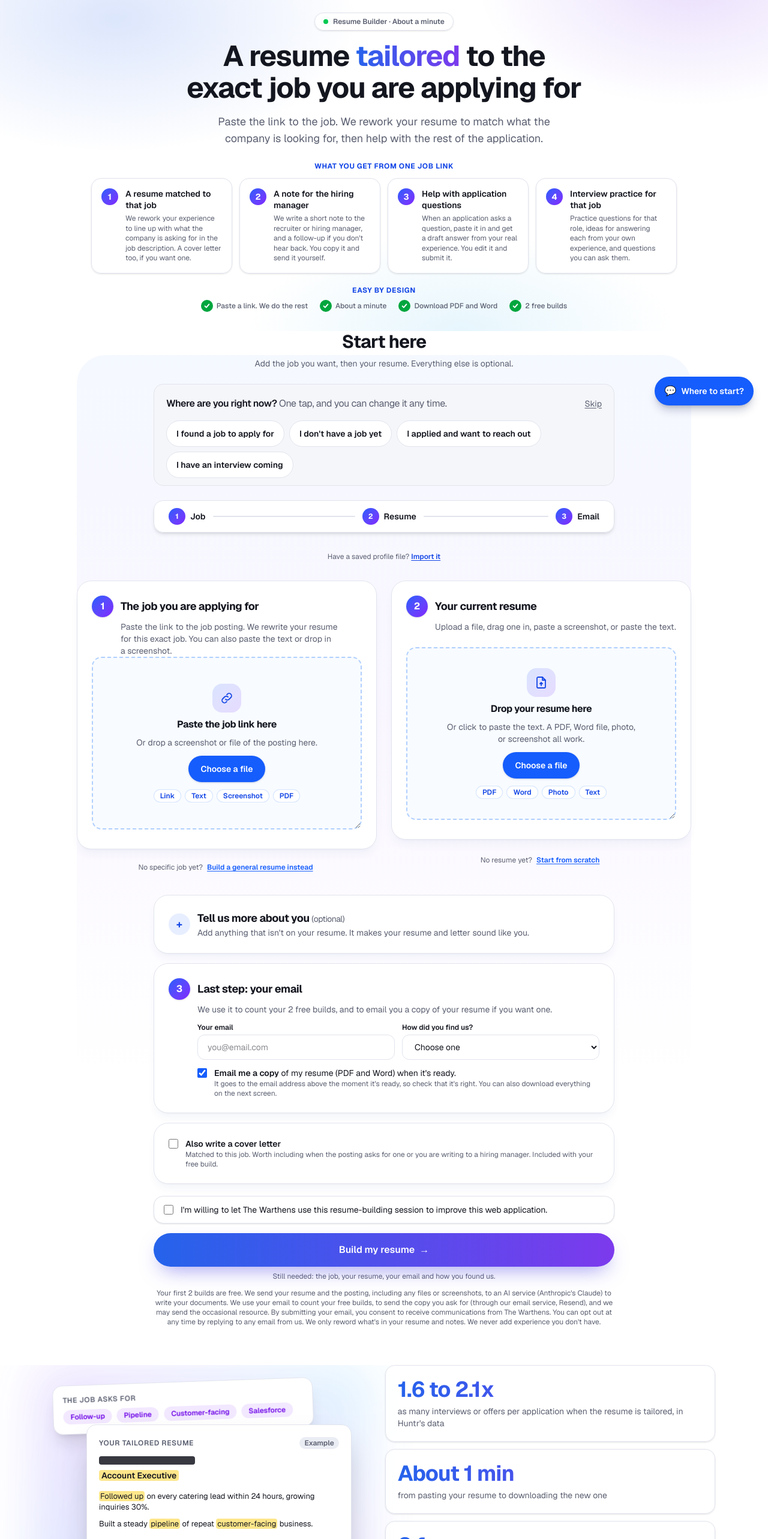
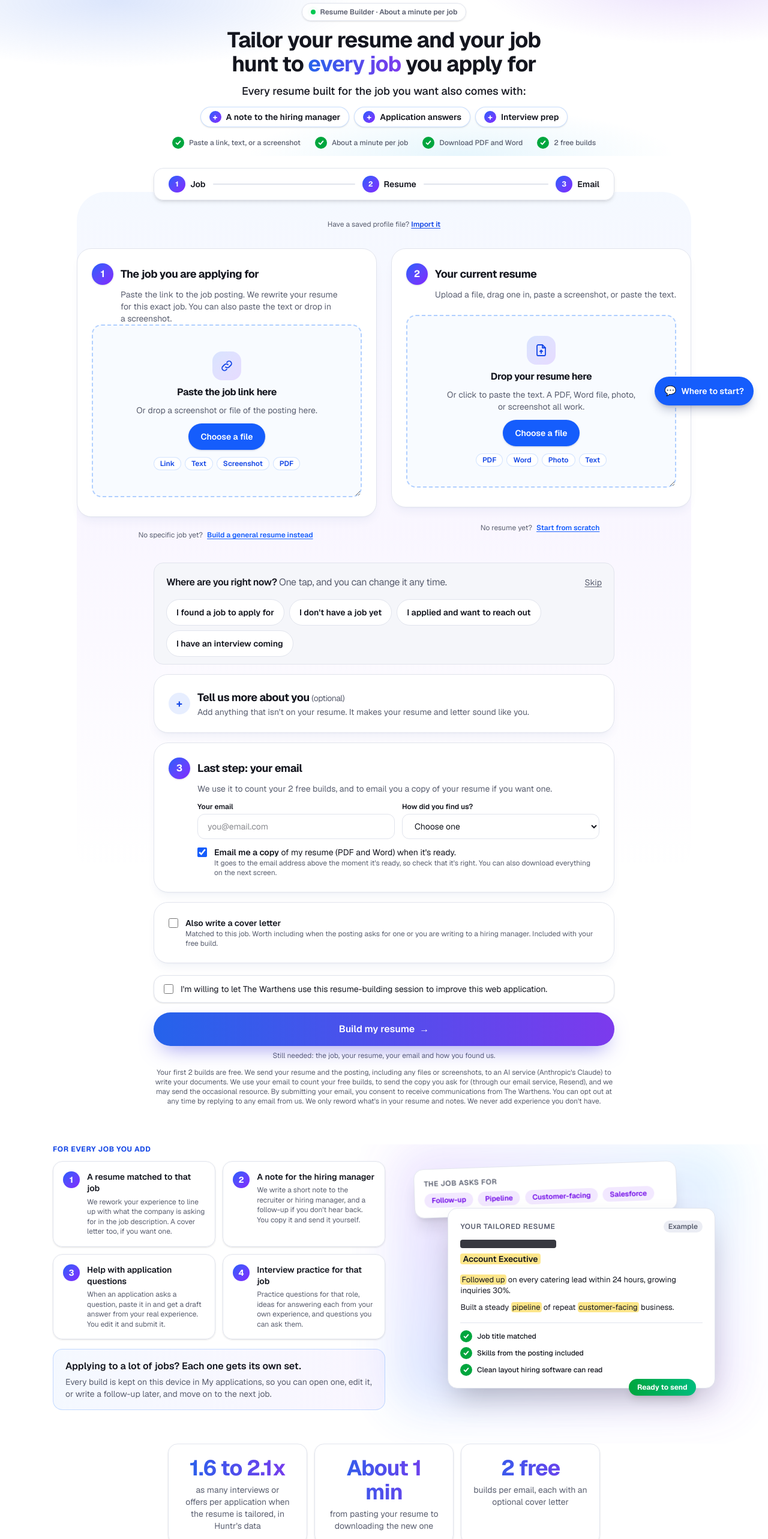
Before and after one commit to justonw/thewarthens-site, a Next.js app: page /resume in a window 1280 px wide. Shown: the part 100-2666 px from the top of the page at 60% size. Built offline with nearby package versions, Linux system fonts and the light colour scheme.

Commit message:
Resume page: whole-job-hunt headline, job and resume boxes up front, what-you-get section below, clearer tailoring button for people with no job yet
Co-Authored-By: Claude Sonnet 5.5 <noreply@anthropic.com>

```diff
--- a/src/app/resume/page.tsx
+++ b/src/app/resume/page.tsx
@@ -4,7 +4,7 @@ import Reveal from "@/components/Reveal";
 import ResumeBuilder from "@/components/resume/ResumeBuilder";
 import CoachingCallout from "@/components/coaching/CoachingCallout";
 import FieldExplorer from "@/components/resume/FieldExplorer";
-import { FinalCta, HowItWorks, ResumeHero, ResumeProof } from "@/components/resume/ResumeLanding";
+import { FinalCta, HowItWorks, ResumeHero, ResumeProof, ResumeWhatYouGet } from "@/components/resume/ResumeLanding";
 import { resumeGuides } from "@/lib/resume-guides";
 
 // The title and description are written for the search results page: under about 60 and 160 characters, with the
@@ -144,14 +144,15 @@ export default function ResumePage() {
       <section id="start" className="group/start relative scroll-mt-20 px-6 pb-16">
         <div aria-hidden className="pointer-events-none absolute inset-x-0 top-10 -z-10 mx-auto h-[70%] max-w-5xl rounded-[3rem] bg-gradient-to-b from-blue-500/5 via-violet-500/5 to-transparent" />
         <div className="mx-auto max-w-5xl">
-          {/* "Start here" only makes sense on the form. The builder sets data-phase on this section, and the intro hides while it is building and on the result. */}
-          <div className="mx-auto mb-6 max-w-3xl text-center group-data-[phase=loading]/start:hidden group-data-[phase=result]/start:hidden">
-            <h2 className="text-2xl font-bold tracking-tight sm:text-3xl">Start here</h2>
-            <p className="mt-2 text-sm text-foreground-muted">Add the job you want, then your resume. Everything else is optional.</p>
+          {/* The intro only makes sense on the form. The builder sets data-phase on this section, and the intro hides while it is building and on the result. */}
+          <div className="mx-auto mb-5 max-w-3xl text-center group-data-[phase=loading]/start:hidden group-data-[phase=result]/start:hidden">
+            <h2 className="sr-only">Start here</h2>
           </div>
           <ResumeBuilder />
         </div>
       </section>
+
+      <ResumeWhatYouGet />
 
       <ResumeProof />
 
--- a/src/components/resume/ResumeBuilder.tsx
+++ b/src/components/resume/ResumeBuilder.tsx
@@ -929,7 +929,6 @@ export default function ResumeBuilder() {
   return (
     <div className="space-y-10">
     <form id="resume-tool" onSubmit={build} className="space-y-6" noValidate>
-      {!fast && hydrated && phase === "form" && <StartQuestion value={intent} onChange={chooseIntent} />}
 
       {!fast && (
       <div className="z-30 mx-auto max-w-3xl rounded-2xl border border-border-subtle bg-white/90 px-4 py-3 shadow-md backdrop-blur sm:px-6 md:sticky md:top-16">
@@ -1109,6 +1108,8 @@ export default function ResumeBuilder() {
       )}
 
       <div className="mx-auto max-w-3xl space-y-4">
+      {/* Asked after the job and resume boxes, not before them, so the first thing on the page is the box to drop a job into. */}
+      {!fast && hydrated && phase === "form" && <StartQuestion value={intent} onChange={chooseIntent} />}
       {!fast && (<>
       <div className="rounded-3xl border border-border-subtle bg-white p-5 shadow-lg shadow-blue-900/5 transition-shadow focus-within:border-blue-500/40 focus-within:shadow-xl sm:p-6">
         <button
--- a/src/components/resume/ResumeLanding.tsx
+++ b/src/components/resume/ResumeLanding.tsx
@@ -90,38 +90,62 @@ const GET = [
   { title: "Help with application questions", body: "When an application asks a question, paste it in and get a draft answer from your real experience. You edit it and submit it." },
   { title: "Interview practice for that job", body: "Practice questions for that role, ideas for answering each from your own experience, and questions you can ask them." },
 ];
-const EASY = ["Paste a link. We do the rest", "About a minute", "Download PDF and Word", "2 free builds"];
+const EASY = ["Paste a link, text, or a screenshot", "About a minute per job", "Download PDF and Word", "2 free builds"];
 
-// The top of the page: a headline, one line, and a plain list of what one job link gets you and how easy it is, so a visitor
-// sees the whole value before the tool. The moving example, the numbers, and the evidence come after the tool (see
-// ResumeProof), for anyone who wants the reasons before they trust it.
+// The top of the page: what this is, in a headline and a line, and nothing else, so the tool itself (the job box and the resume box, ready for
+// a link, text, a screenshot, or a dropped file) starts right under it. What one job link gets you, and the moving example, come after the tool
+// (see ResumeWhatYouGet and ResumeProof), for anyone who wants the reasons before they trust it.
 export function ResumeHero() {
   return (
     <section className="relative overflow-hidden">
       <div aria-hidden className="rb-mesh pointer-events-none absolute inset-0 -z-10" />
-      <div className="mx-auto max-w-3xl px-6 pb-6 pt-8 text-center sm:pt-12">
+      <div className="mx-auto max-w-3xl px-6 pb-3 pt-6 text-center sm:pt-8">
         <p className="rb-rise inline-flex items-center gap-2 rounded-full border border-border-subtle bg-white/80 px-3.5 py-1.5 text-xs font-semibold text-foreground-muted shadow-sm backdrop-blur">
           <span className="relative flex h-2 w-2">
             <span className="rb-ping absolute inline-flex h-full w-full rounded-full bg-green-500" />
             <span className="relative inline-flex h-2 w-2 rounded-full bg-green-500" />
           </span>
-          Resume Builder · About a minute
+          Resume Builder · About a minute per job
         </p>
-        <h1 className="rb-rise text-balance mt-4 text-3xl font-bold leading-[1.1] tracking-tight sm:text-4xl lg:text-5xl" style={delay(0.08)}>
-          A resume <span className="rb-gradient-text">tailored</span> to the exact job you are applying for
+        <h1 className="rb-rise text-balance mt-3 text-3xl font-bold leading-[1.1] tracking-tight sm:text-4xl" style={delay(0.08)}>
+          Tailor your resume and your job hunt to <span className="rb-gradient-text">every job</span> you apply for
         </h1>
-        <p className="rb-rise mx-auto mt-4 max-w-xl text-balance text-base text-foreground-muted sm:text-lg" style={delay(0.16)}>
-          Paste the link to the job. We rework your resume to match what the company is looking for, then help with the rest of the application.
+        <p className="rb-rise mx-auto mt-3 max-w-xl text-balance text-base font-medium text-foreground sm:text-lg" style={delay(0.16)}>
+          Every resume built for the job you want also comes with:
         </p>
+        <ul aria-label="Also included" className="rb-rise mx-auto mt-3 flex max-w-2xl flex-wrap justify-center gap-2" style={delay(0.2)}>
+          {["A note to the hiring manager", "Application answers", "Interview prep"].map((t) => (
+            <li key={t} className="inline-flex items-center gap-2 rounded-full border border-blue-500/25 bg-white px-3.5 py-1.5 text-sm font-semibold shadow-sm">
+              <span aria-hidden className="inline-flex h-5 w-5 items-center justify-center rounded-full bg-gradient-to-br from-blue-600 to-violet-600 text-sm font-bold leading-none text-white">
+                +
+              </span>
+              {t}
+            </li>
+          ))}
+        </ul>
+        <ul className="rb-rise mx-auto mt-4 grid max-w-md grid-cols-2 gap-x-4 gap-y-2.5 text-xs font-medium text-foreground-muted sm:flex sm:max-w-none sm:flex-wrap sm:justify-center sm:gap-x-6" style={delay(0.22)}>
+          {EASY.map((t) => (
+            <li key={t} className="flex items-start gap-2 text-left sm:items-center">
+              <Tick className="mt-px h-4 w-4 sm:mt-0" />
+              <span>{t}</span>
+            </li>
+          ))}
+        </ul>
       </div>
+    </section>
+  );
+}
 
-      <div className="mx-auto max-w-5xl px-6 pb-8">
-        <p className="rb-rise text-center text-xs font-bold uppercase tracking-wider text-blue-700" style={delay(0.22)}>
-          What you get from one job link
-        </p>
-        <ol className="mt-3 grid gap-2 sm:grid-cols-2 sm:gap-3 lg:grid-cols-4">
+// What one job link gets you, and a picture of it working. Below the tool.
+export function ResumeWhatYouGet() {
+  return (
+    <section aria-label="What you get for every job" className="relative overflow-hidden pb-14">
+      <div className="mx-auto grid max-w-6xl items-center gap-10 px-6 lg:grid-cols-[1.05fr_0.95fr] lg:gap-12">
+        <div>
+          <p className="text-center text-xs font-bold uppercase tracking-wider text-blue-700 lg:text-left">For every job you add</p>
+          <ol className="mt-3 grid gap-2 sm:grid-cols-2 sm:gap-3">
             {GET.map((g, i) => (
-            <li key={g.title} className="rb-rise flex items-center gap-3 rounded-2xl border border-border-subtle bg-white/90 px-4 py-3 shadow-sm backdrop-blur sm:items-start sm:py-4" style={delay(0.26 + i * 0.06)}>
+              <li key={g.title} className="flex items-center gap-3 rounded-2xl border border-border-subtle bg-white/90 px-4 py-3 text-left shadow-sm backdrop-blur sm:items-start sm:py-4">
                 <span aria-hidden className="inline-flex h-7 w-7 shrink-0 items-center justify-center rounded-full bg-gradient-to-br from-blue-600 to-violet-600 text-sm font-bold text-white">
                   {i + 1}
                 </span>
@@ -132,39 +156,33 @@ export function ResumeHero() {
               </li>
             ))}
           </ol>
-        <p className="rb-rise mt-5 text-center text-xs font-bold uppercase tracking-wider text-blue-700" style={delay(0.5)}>
-          Easy by design
+          <div className="mt-4 rounded-2xl border border-blue-500/25 bg-gradient-to-r from-blue-500/5 to-violet-500/5 px-5 py-4 text-center lg:text-left">
+            <p className="text-sm font-semibold sm:text-base">Applying to a lot of jobs? Each one gets its own set.</p>
+            <p className="mt-1 text-xs text-foreground-muted sm:text-sm">
+              Every build is kept on this device in My applications, so you can open one, edit it, or write a follow-up later, and move on to the next job.
             </p>
-        <ul className="rb-rise mt-2 flex flex-wrap justify-center gap-x-5 gap-y-2 text-xs font-medium text-foreground-muted" style={delay(0.54)}>
-          {EASY.map((t) => (
-            <li key={t} className="flex items-center gap-1.5">
-              <Tick className="h-4 w-4" />
-              {t}
-            </li>
-          ))}
-        </ul>
+          </div>
+        </div>
+        <HeroDemo />
       </div>
     </section>
   );
 }
 
-// The reasons to trust it: a picture of what the tool does, the numbers, and the evidence. Below the tool, not above it.
+// The reasons to trust it: the numbers and the evidence. Below the tool, not above it.
 export function ResumeProof() {
   return (
     <section aria-label="Why tailoring works" className="relative overflow-hidden pb-14">
-      <div className="mx-auto grid max-w-6xl items-center gap-10 px-6 lg:grid-cols-[0.95fr_1.05fr] lg:gap-14">
-        <HeroDemo />
-        <div>
-          <ul className="grid gap-3 sm:grid-cols-3 lg:grid-cols-1">
+      <div className="mx-auto max-w-3xl px-6">
+        <ul className="grid gap-3 sm:grid-cols-3">
           {stats.map((s, i) => (
-              <li key={s.big} className="rb-rise rounded-2xl border border-border-subtle bg-white/80 p-5 text-center shadow-sm backdrop-blur lg:text-left" style={delay(0.1 + i * 0.1)}>
+            <li key={s.big} className="rb-rise rounded-2xl border border-border-subtle bg-white/80 p-5 text-center shadow-sm backdrop-blur" style={delay(0.1 + i * 0.1)}>
               <p className="rb-gradient-text text-3xl font-bold tracking-tight sm:text-4xl">{s.big}</p>
               <p className="mt-1.5 text-sm text-foreground-muted">{s.small}</p>
             </li>
           ))}
         </ul>
         <EvidenceDropdown />
-        </div>
       </div>
     </section>
   );
```
Also changed, not shown: src/components/resume/GeneralTarget.tsx (+24 -13 lines). Lines whose indentation alone changed are shown as unchanged.
